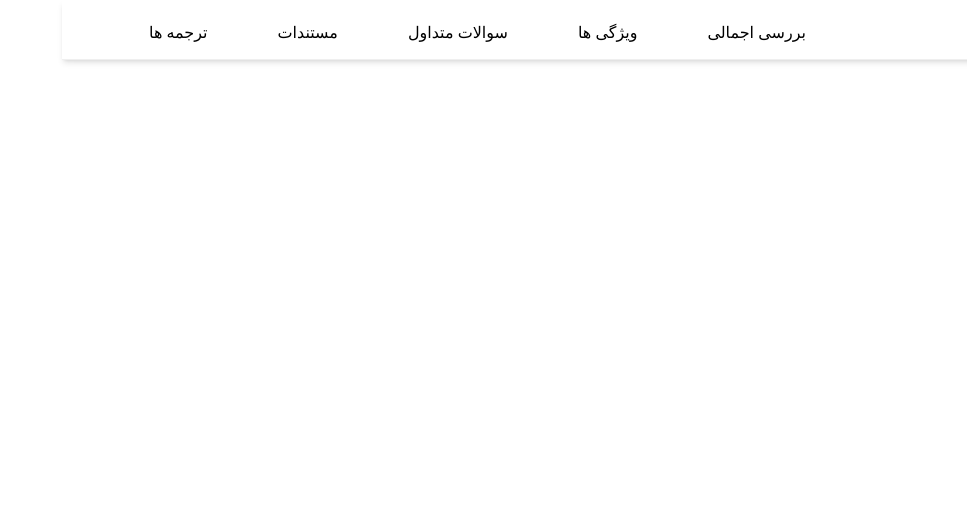
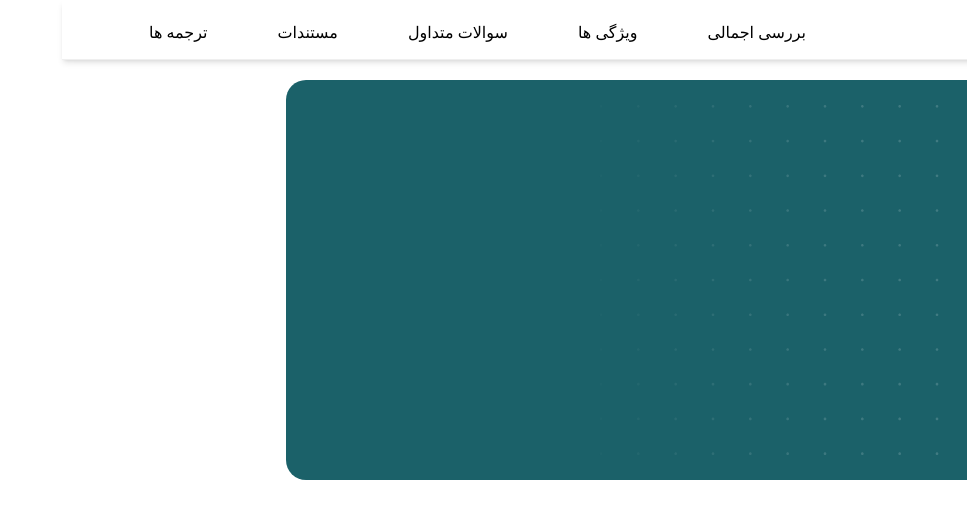
Before and after one commit to mahyarErshad/hummingbird, a React (Create React App) app: page / in a window 1280 px wide. Shown: the top 518 px of the page, without its empty margins (313-1280 px from the left). Built offline with nearby package versions, Linux system fonts and the light colour scheme; a web font is replaced by a local one.

Commit message:
banner-wrapper has been created

```diff
--- a/src/Components/Body/Banner.jsx
+++ b/src/Components/Body/Banner.jsx
@@ -1,9 +1,7 @@
 import React, { memo } from "react";
 
 function Banner() {
-  return <section className="banner">
-
-  </section>;
+  return <section className="banner-wrapper max-lg:w-[90%] lg:w-[65%] lg:h-[25rem]"></section>;
 }
 
 export default memo(Banner);
--- a/src/index.css
+++ b/src/index.css
@@ -44,3 +44,17 @@ body,
 .svg-parent:hover .logo-svg-bg {
   fill: rgb(32, 32, 32);
 }
+.banner-wrapper {
+  background-image: url(./assets/images/bannerDots.svg);
+  padding: 2.5rem 3.125rem 2.5rem 4.6875rem;
+  margin: 5rem auto;
+  display: flex;
+  -ms-flex-wrap: nowrap;
+  flex-wrap: nowrap;
+  -webkit-box-pack: justify;
+  -ms-flex-pack: justify;
+  justify-content: space-between;
+  text-align: right;
+  background-color: #1b6169;
+  border-radius: 20px;
+}
```
Also changed, not shown: src/assets/images/bannerDots.svg (added).
